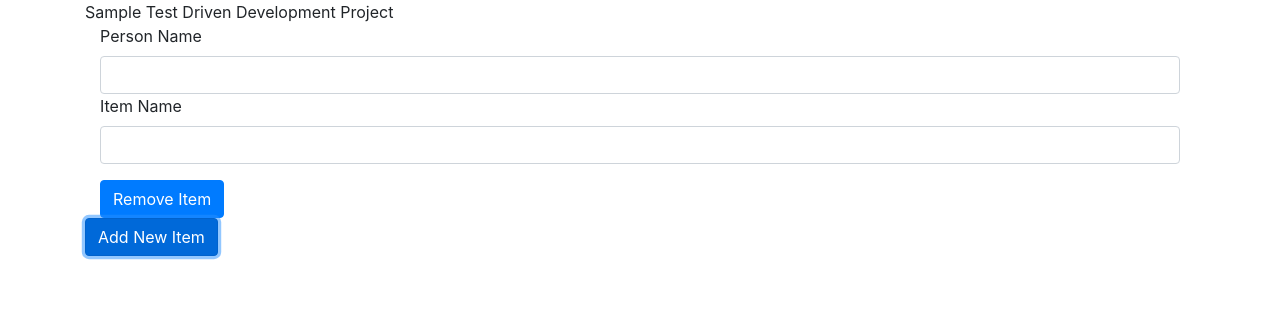
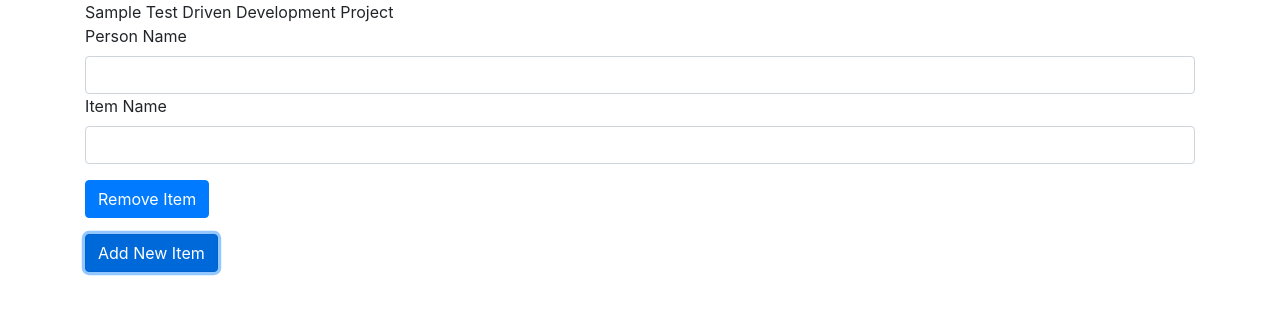
Before and after one commit to maysam-82/sample-tdd, a React (Create React App) app: page / in a window 1280 px wide. Both pictures are taken after a click on the button "Add New Item". Shown: the top 314 px of the page. Built offline with nearby package versions, Linux system fonts and the light colour scheme.

Commit message:
add scss module

```diff
--- a/src/Containers/Item/Item.js
+++ b/src/Containers/Item/Item.js
@@ -1,6 +1,6 @@
 import React, { Component } from 'react';
 import { Form, Button } from 'react-bootstrap';
-
+import classes from './item.module.scss';
 class Item extends Component {
 	constructor(props) {
 		super(props);
@@ -20,7 +20,7 @@ class Item extends Component {
 	render() {
 		const { itemId, onRemoveItem } = this.props;
 		return (
-			<div className="container">
+			<div>
 				<Form>
 					<Form.Group>
 						<Form.Label>Person Name</Form.Label>
@@ -36,7 +36,7 @@ class Item extends Component {
 							name="itemName"
 						/>
 					</Form.Group>
-					<Button className="btn-remove" onClick={() => onRemoveItem(itemId)}>
+					<Button className={classes.btnRemove} onClick={() => onRemoveItem(itemId)}>
 						Remove Item
 					</Button>
 				</Form>
--- /dev/null
+++ b/src/Containers/Item/item.module.scss
@@ -0,0 +1,3 @@
+.btnRemove {
+  margin-bottom: 1rem;
+}
```
Also changed, not shown: 2 other files (tests, documents, lock files or other folders).
